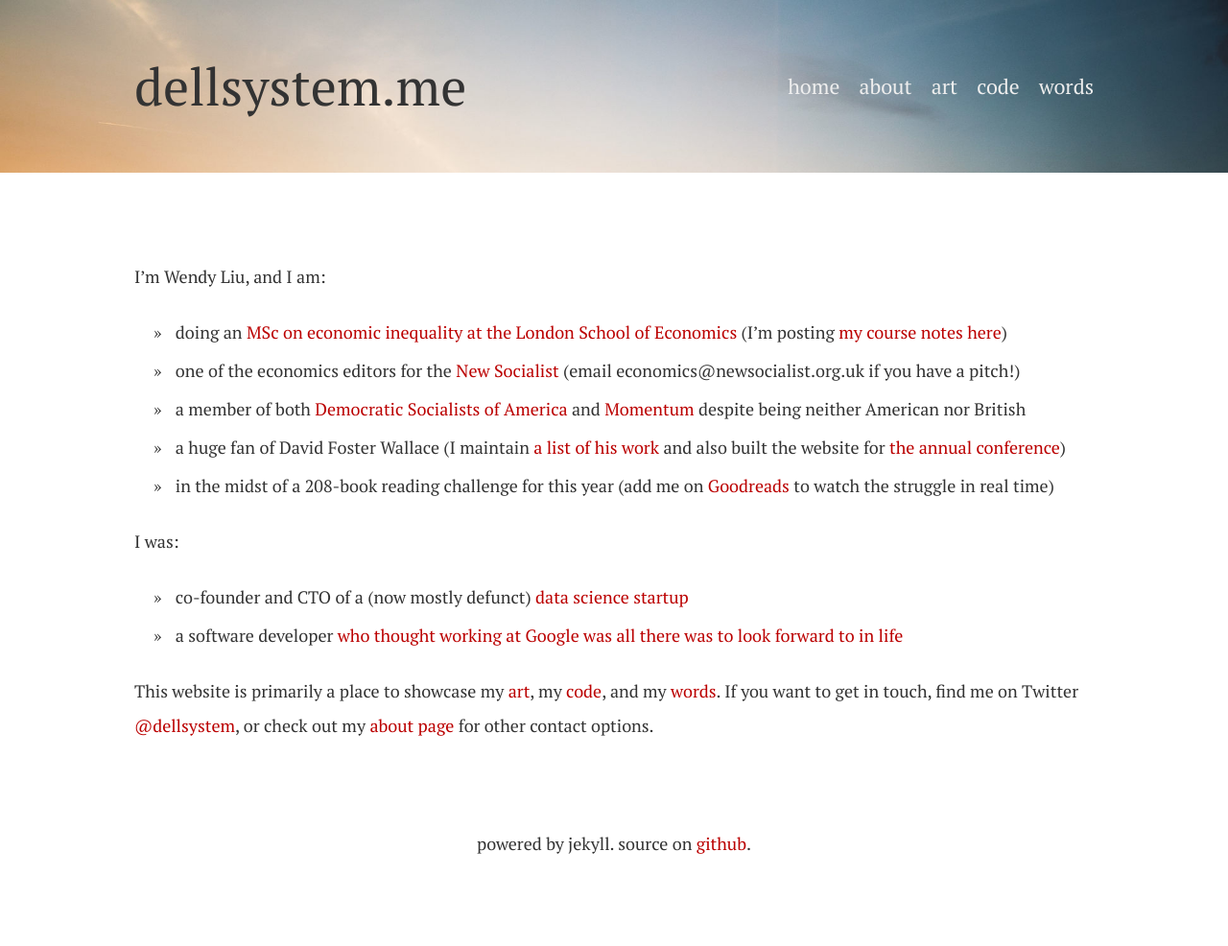
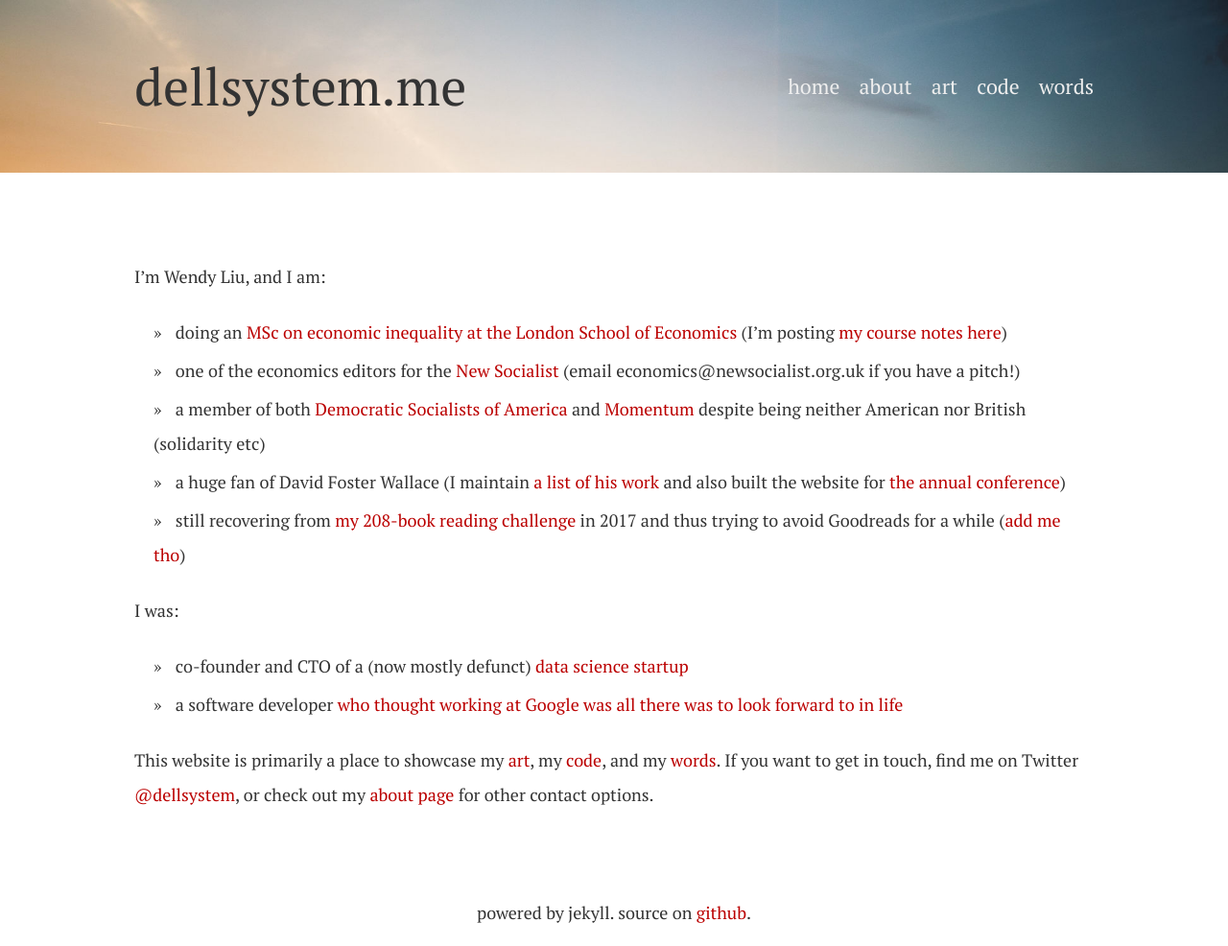
Before and after one commit to dellsystem/dellsystem.github.io, a Jekyll site: the page built from index.md, in a window 1280 px wide. Shown: the whole page at 96% size. Built offline with Jekyll 4.4.1, drawn with Linux system fonts in a browser that asks for light colours; before the commit the page ends 914 px from its top, so only the background shows below that.

Commit message:
Update reading challenge text on homepage

```diff
--- a/index.md
+++ b/index.md
@@ -10,11 +10,11 @@ I'm Wendy Liu, and I am:
   economics@newsocialist.org.uk if you have a pitch!)
 * a member of both [Democratic Socialists of America](http://www.dsausa.org/)
   and [Momentum](http://www.peoplesmomentum.com/) despite being neither
-  American nor British
+  American nor British (solidarity etc)
 * a huge fan of David Foster Wallace (I maintain [a list of his work](/dfw) and
   also built the website for [the annual conference][dfwconf])
-* in the midst of a 208-book reading challenge for this year (add me on
-  [Goodreads] to watch the struggle in real time)
+* still recovering from [my 208-book reading challenge](http://dellsystem.me/posts/a-year-of-200-books) in 2017
+  and thus trying to avoid Goodreads for a while ([add me tho][Goodreads])
 
 I was:
 
```
